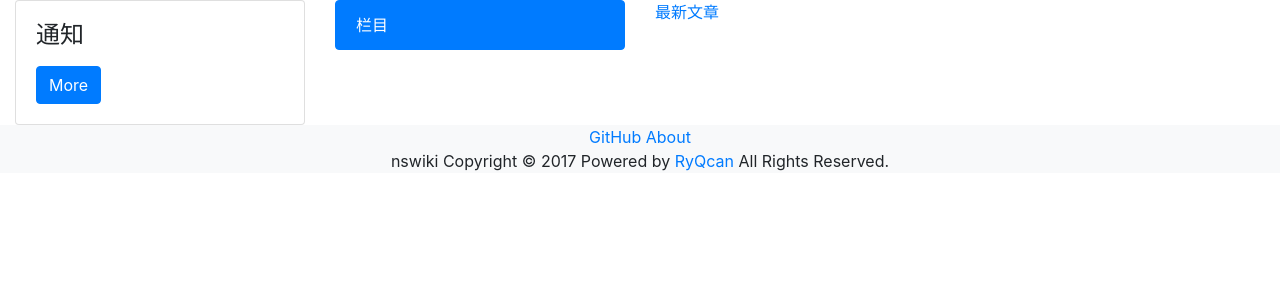
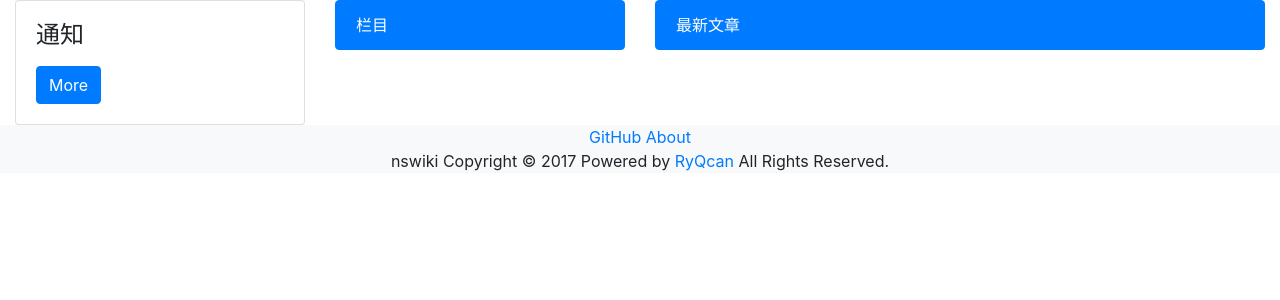
Before and after one commit to RyQcan/minicms, a Django app: page / in a window 1280 px wide. Shown: the part 56-356 px from the top of the page. Run offline with Django 3.2, Linux system fonts and the light colour scheme; data that the repository does not hold is empty; some libraries are stand-ins or nearby versions.

Commit message:
update main view

```diff
--- a/templates/index.html
+++ b/templates/index.html
@@ -53,8 +53,8 @@
             <div class="col-md-6 column">
                 <div class="panel panel-default">
                     <div class="panel-heading">
-                        <a href="#" class="panel-title text-center">最新文章</a>
-                        {#                        <a href="#" class="list-group-item list-group-item-action active">最新文章</a>#}
+                        {#                        <a href="#" class="panel-title text-center">最新文章</a>#}
+                        <a href="#" class="list-group-item list-group-item-action active">最新文章</a>
                     </div>
                     <div class="panel-body">
 
```
